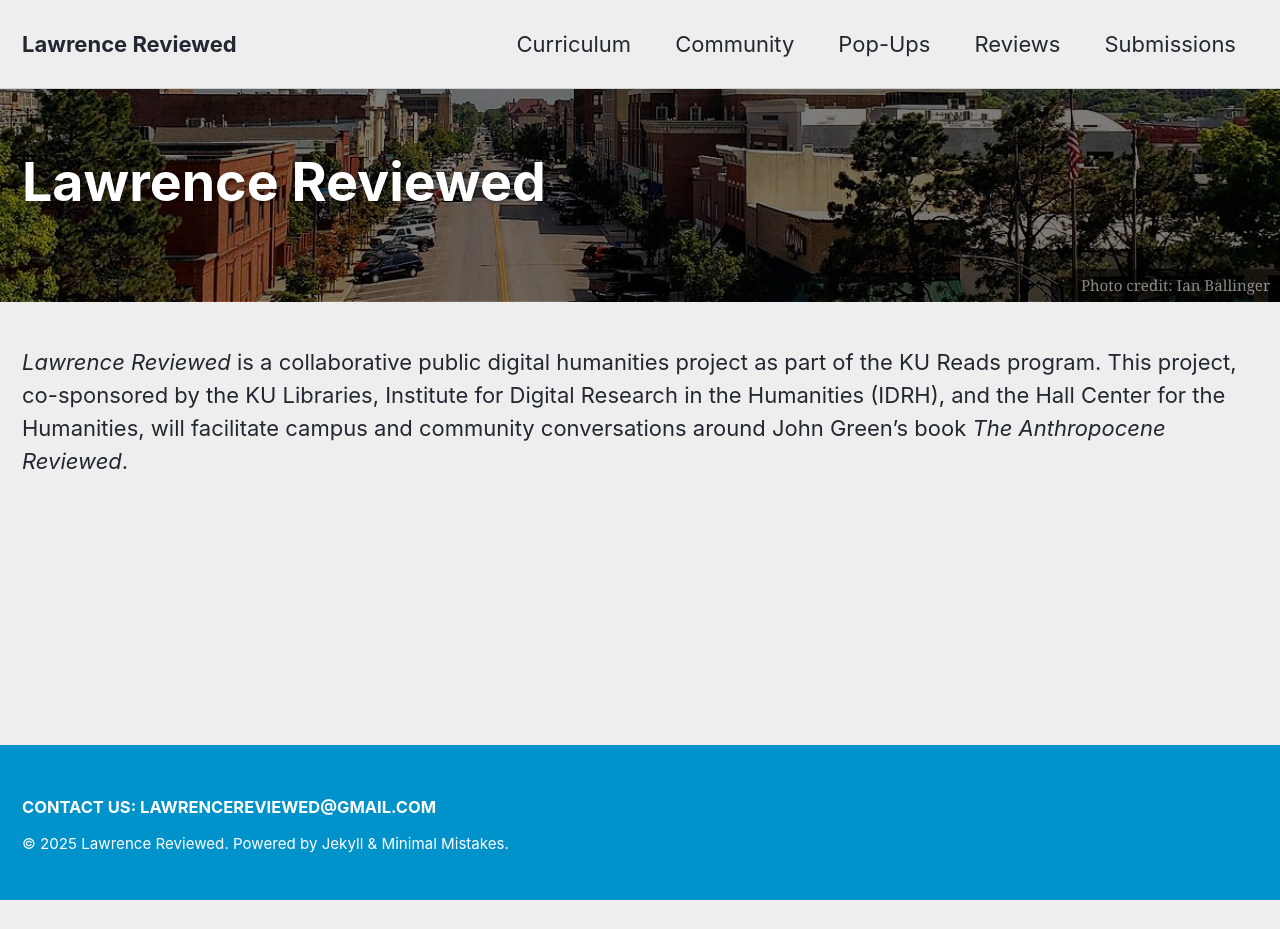
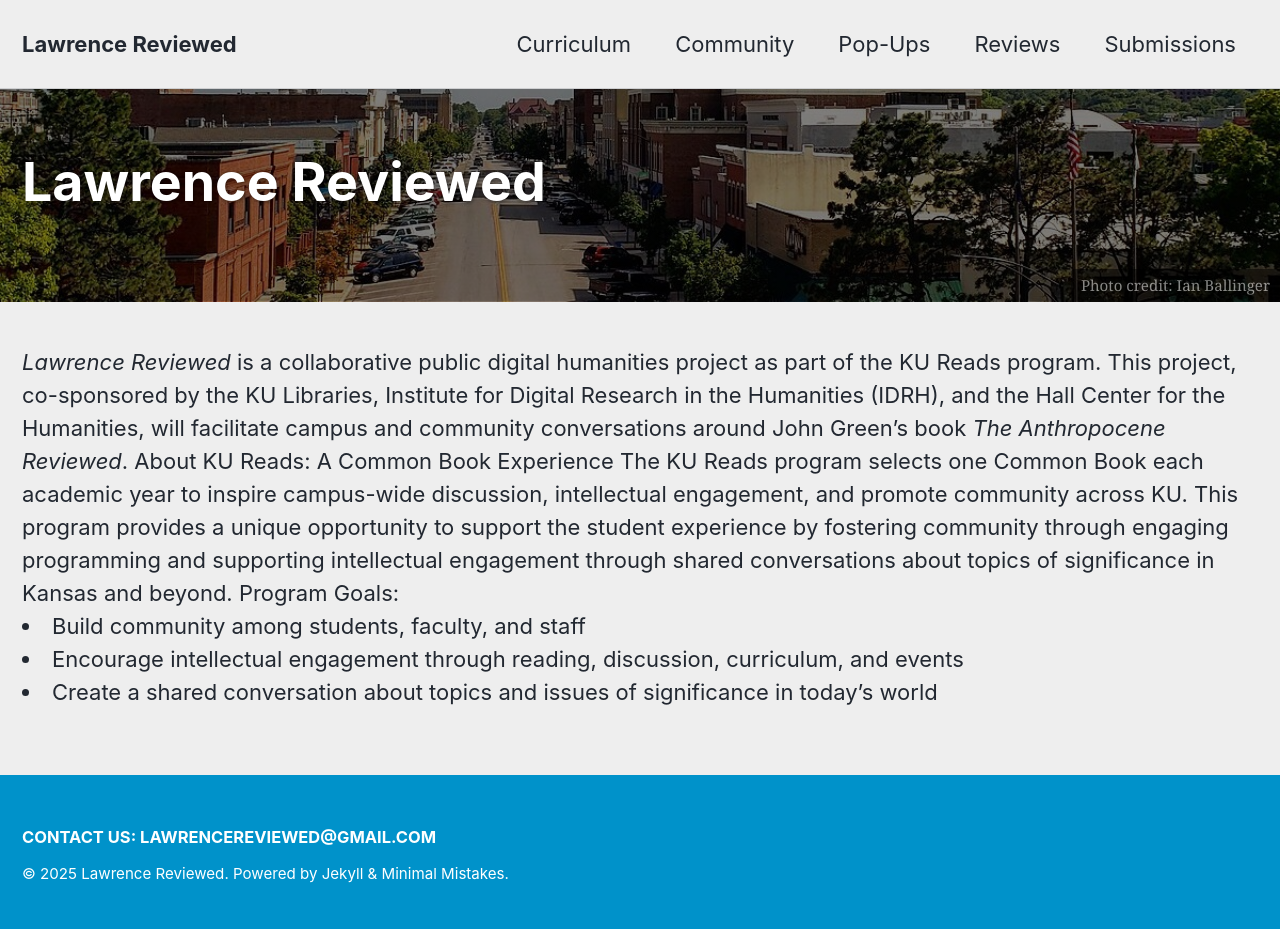
Before and after one commit to idrhku/lawrence-reviewed, a Jekyll site: the page built from index.html, in a window 1280 px wide. Built offline with Jekyll 4.4.1, drawn with Linux system fonts in a browser that asks for light colours; cached includes are drawn as plain includes; the list of posts is cut into pages by our own code; before the commit the page ends 900 px from its top, so only the background shows below that.

Commit message:
Update index.html

```diff
--- a/index.html
+++ b/index.html
@@ -14,3 +14,16 @@ header:
 ---
 
 <em>Lawrence Reviewed</em> is a collaborative public digital humanities project as part of the KU Reads program. This project, co-sponsored by the KU Libraries, Institute for Digital Research in the Humanities (IDRH), and the Hall Center for the Humanities, will facilitate campus and community conversations around John Green’s book <em>The Anthropocene Reviewed</em>.
+
+
+About KU Reads: A Common Book Experience
+
+The KU Reads program selects one Common Book each academic year to inspire campus-wide discussion, intellectual engagement, and promote community across KU. This program provides a unique opportunity to support the student experience by fostering community through engaging programming and supporting intellectual engagement through shared conversations about topics of significance in Kansas and beyond.
+
+Program Goals:
+
+<li> Build community among students, faculty, and staff </li>
+
+<li> Encourage intellectual engagement through reading, discussion, curriculum, and events </li>
+
+<li> Create a shared conversation about topics and issues of significance in today’s world </li>
```
